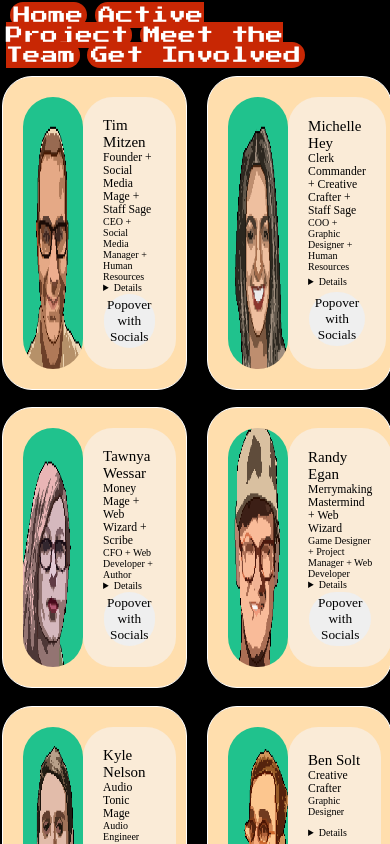
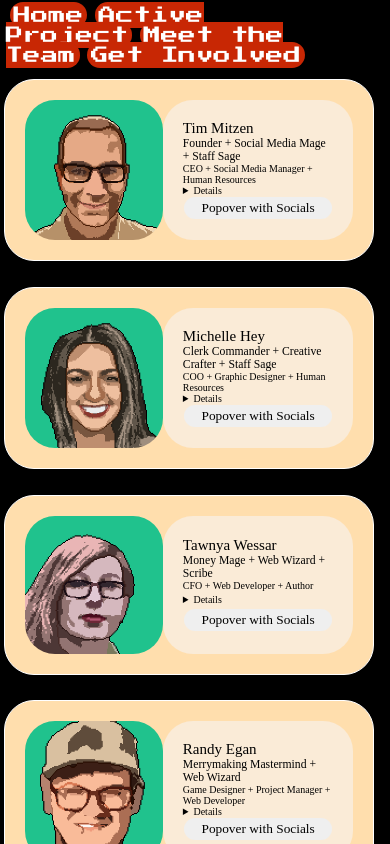
Before and after one commit to Laarzae-Studios/PMR, a React (Create React App) app: page /the-team in a window 390 px wide. Shown: the top 844 px of the page. Built offline with nearby package versions, Linux system fonts and the light colour scheme; a web font is replaced by a local one.

Commit message:
style: added media query for grid

```diff
--- a/src/components/MeetTheTeam/TeamMember/TeamMember.css
+++ b/src/components/MeetTheTeam/TeamMember/TeamMember.css
@@ -41,6 +41,8 @@ figure {
     justify-content: space-around;
 }
 
-.member-fig-cap > *{
-    /*border: 1px solid green;*/
+@media only screen and (max-width: 750px) {
+    .meet-the-team{
+        grid-template-columns: repeat(1, 100%);
+    }
 }
```
